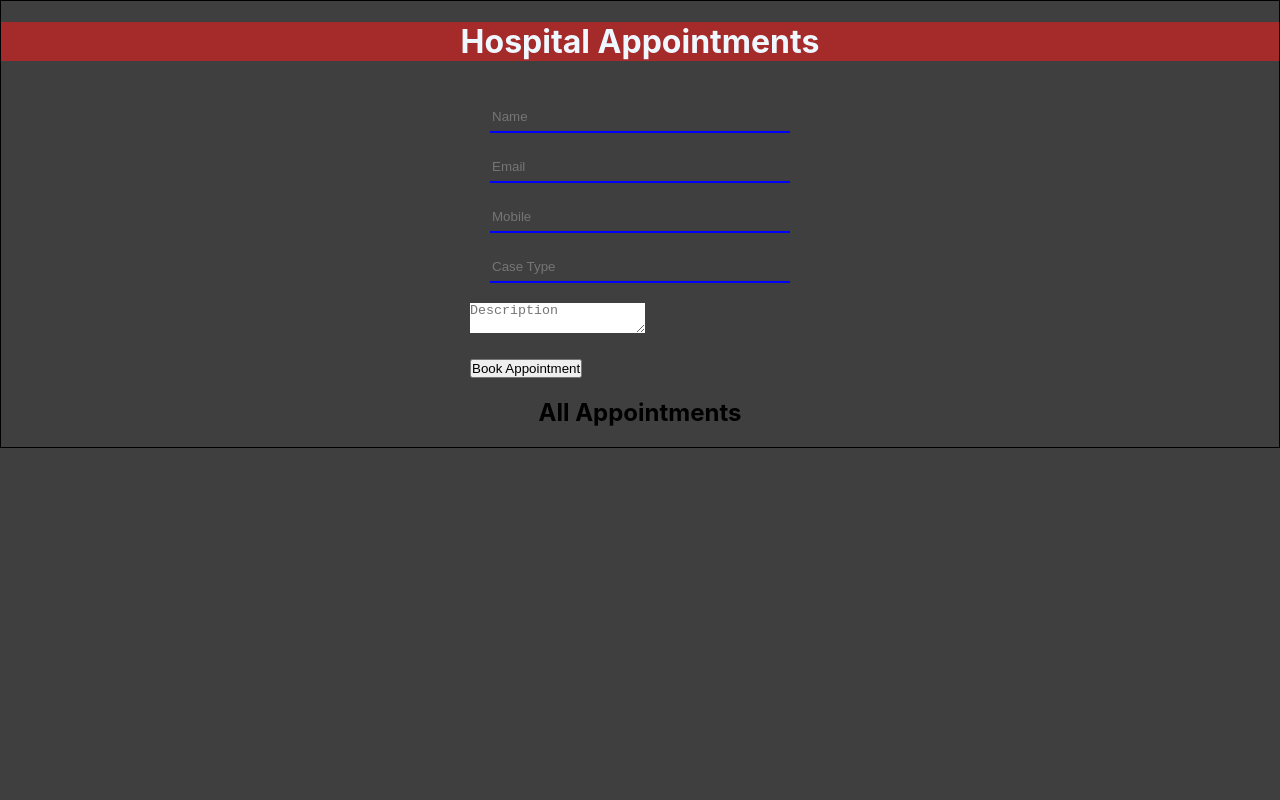
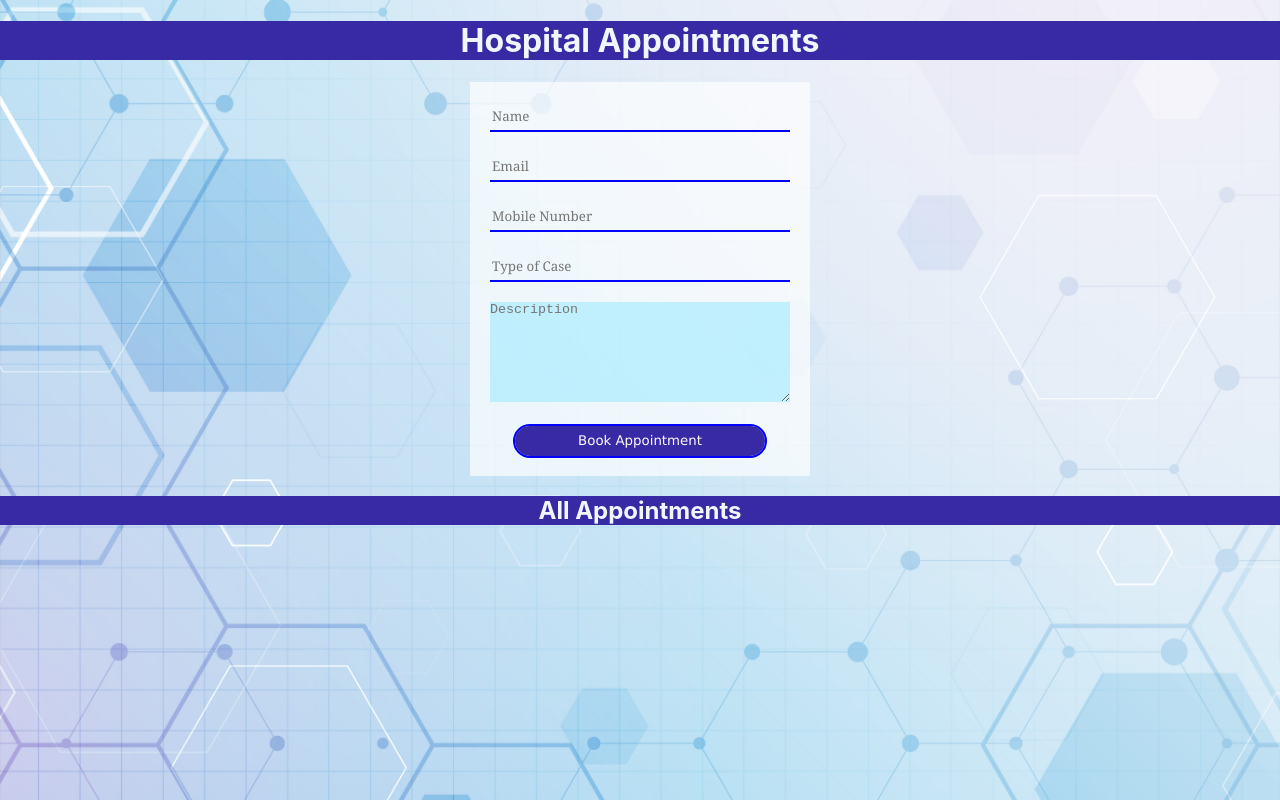
Before and after one commit to kowsickram/Doctors_appointment_app, a React (Create React App) app in the folder doctor_app/: page / in a window 1280 px wide. Built offline with nearby package versions, Linux system fonts and the light colour scheme.

Commit message:
Updated Code

```diff
--- a/doctor_app/public/index.html
+++ b/doctor_app/public/index.html
@@ -24,7 +24,7 @@
       work correctly both with client-side routing and a non-root public URL.
       Learn how to configure a non-root public URL by running `npm run build`.
     -->
-    <title>React App</title>
+    <title>Appointment App</title>
   </head>
   <body>
     <noscript>You need to enable JavaScript to run this app.</noscript>
--- a/doctor_app/src/App.js
+++ b/doctor_app/src/App.js
@@ -1,64 +1,76 @@
 
 import './App.css';
 import "./styles.css"
-import React, { useState } from 'react';
+
 // import axios from 'axios';
 
-export default function App()  {
-  const [name, setName] = useState('');
-  const [email, setEmail] = useState('');
-  const [mobile, setMobile] = useState('');
-  const [caseType, setCaseType] = useState('');
-  const [description, setDescription] = useState('');
+import React, { useState } from 'react';
 
+const App = () => {
+  const [appointments, setAppointments] = useState([]);
+  const [formData, setFormData] = useState({
+    name: '',
+    email: '',
+    mobileNumber: '',
+    caseType: '',
+    description: '',
+  });
 
-function handleSubmit(){
+  const handleSubmit = (e) => {
+    e.preventDefault();
+    const newAppointment = { ...formData, id: Date.now() };
+    setAppointments([newAppointment, ...appointments]);
+    setFormData({
+      name: '',
+      email: '',
+      mobileNumber: '',
+      caseType: '',
+      description: '',
+    });
+  };
 
-}
-
-
-
+  const handleChange = (e) => {
+    const { name, value } = e.target;
+    setFormData({
+      ...formData,
+      [name]: value,
+    });
+  };
 
   return (
     <div className='appointment'>
-      <h1>Hospital Appointments</h1>
+      <h1> Hospital Appointments</h1>
+
       <form onSubmit={handleSubmit}>
-        <input
-          type="text"
-          placeholder="Name"
-          value={name}
-          onChange={(e) => setName(e.target.value)}
-        />
-        <input
-          type="email"
-          placeholder="Email"
-          value={email}
-          onChange={(e) => setEmail(e.target.value)}
-        />
-        <input
-          type="text"
-          placeholder="Mobile"
-          value={mobile}
-          onChange={(e) => setMobile(e.target.value)}
-        />
-        <input
-          type="text"
-          placeholder="Case Type"
-          value={caseType}
-          onChange={(e) => setCaseType(e.target.value)}
-        />
-        <textarea
-          placeholder="Description"
-          value={description}
-          onChange={(e) => setDescription(e.target.value)}
-        ></textarea>
+      <center>
+        <input type="text" name="name" value={formData.name} onChange={handleChange} placeholder="Name" required />
+        <input type="email" name="email" value={formData.email} onChange={handleChange} placeholder="Email" required />
+        <input type="tel" name="mobileNumber" value={formData.mobileNumber} onChange={handleChange} placeholder="Mobile Number" required />
+        <input type="text" name="caseType" value={formData.caseType} onChange={handleChange} placeholder="Type of Case" required />
+
+        <textarea name="description" value={formData.description} onChange={handleChange} placeholder="Description" required />
         <br></br>
         <br></br>
         <button type="submit">Book Appointment</button>
+        </center>
+        <br></br>
       </form>
+
       <h2>All Appointments</h2>
-
+      <ul>
+        {appointments.map((appointment) => (
+          <li key={appointment.id}>
+            <p>Name: {appointment.name}</p>
+            <p>Email: {appointment.email}</p>
+            <p>Mobile Number: {appointment.mobileNumber}</p>
+            <p>Type of Case: {appointment.caseType}</p>
+            <p>Description: {appointment.description}</p>
+            <hr />
+          </li>
+        ))}
+      </ul>
     </div>
   );
+};
 
-  };
+export default App;
--- a/doctor_app/src/styles.css
+++ b/doctor_app/src/styles.css
@@ -3,18 +3,20 @@
     box-sizing: border-box;
 }
 body{
-    background-color: rgba(0, 0, 0, 0.752);
+    background-color: rgba(255, 255, 255, 0.752);
+    background-image: url("./background.jpg");
+    background-size: cover;
 }
 .appointment{
-    border: 1px solid black;
+
     align-items: center;
     justify-content: center;
     display: flex;
     flex-flow: column;
 
 }
-h1{
-    background-color: brown;
+h1,h2{
+    background-color: rgb(56, 42, 165);
     text-align: center;
     color: aliceblue;
     width: 100%;
@@ -31,14 +33,34 @@ input{
     height: 30px;
     padding: 2px;
     background-color: transparent;
+    transition: ease-out 1ms;
+    font-family: Cambria, Cochin, Georgia, Times, 'Times New Roman', serif;
 }
-input:hover{
-    outline-offset: 5px;
+form{
+    background-color:rgba(255, 255, 255, 0.674);
 }
 button{
     align-content: center;
+    width: 250px;
+    height: 30px;
+    border: none;
+    outline: 2px solid blue;
+    transition: ease-out 1ms;
+    background-color: rgb(56, 42, 165);
+    border-radius: 20px;
+    color: snow;
+    font-family: Verdana, Geneva, Tahoma, sans-serif;
+}
+button:hover{
+    cursor: pointer;
+    outline-offset: 2px ;
+    background-color: rgb(35, 18, 166);
 }
 textarea{
+    width: 300px;
+    height: 100px;
     border: none;
     outline: none;
+    background-color:rgba(169, 236, 255, 0.674);
+
 }
```
Also changed, not shown: doctor_app/src/background.jpg (added).
